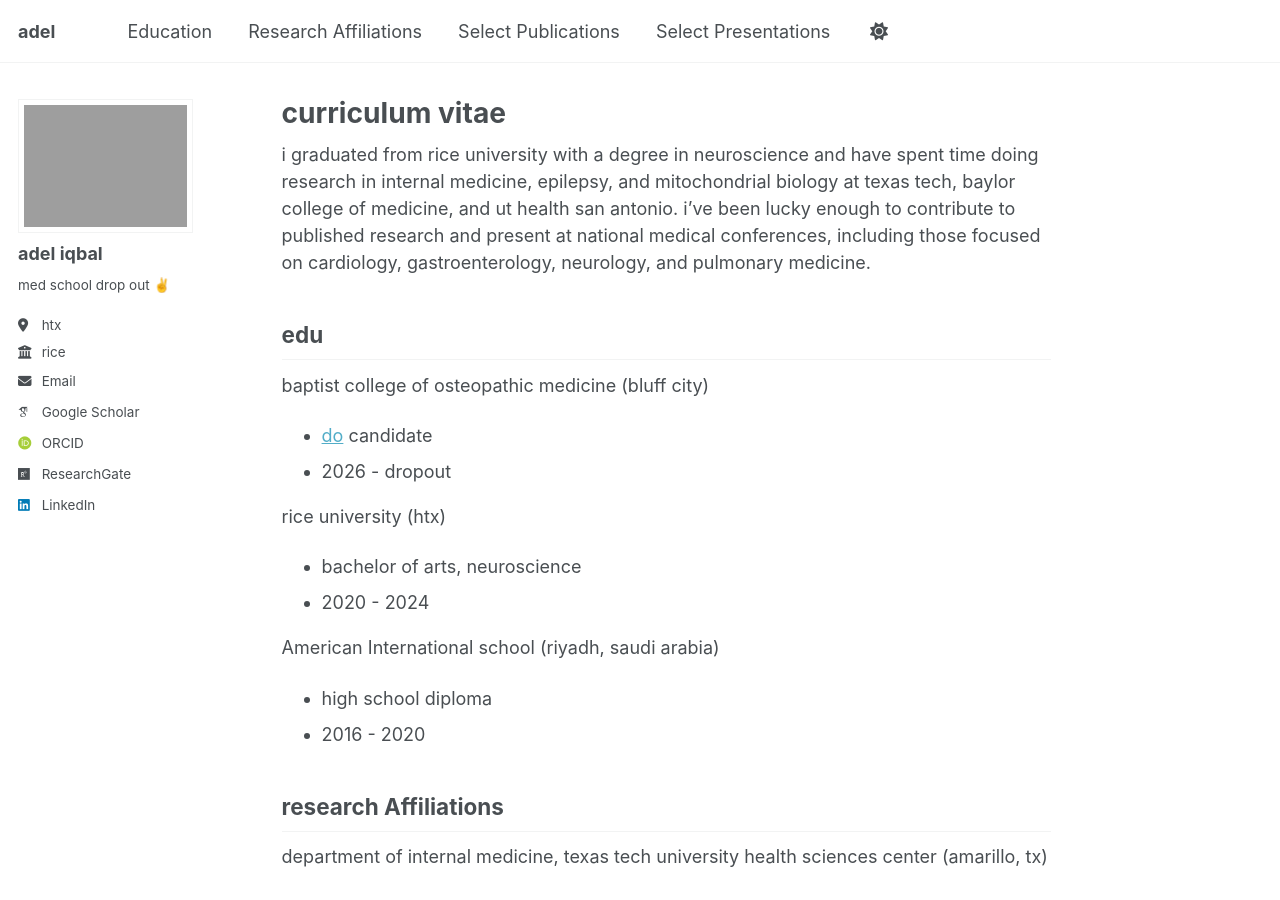
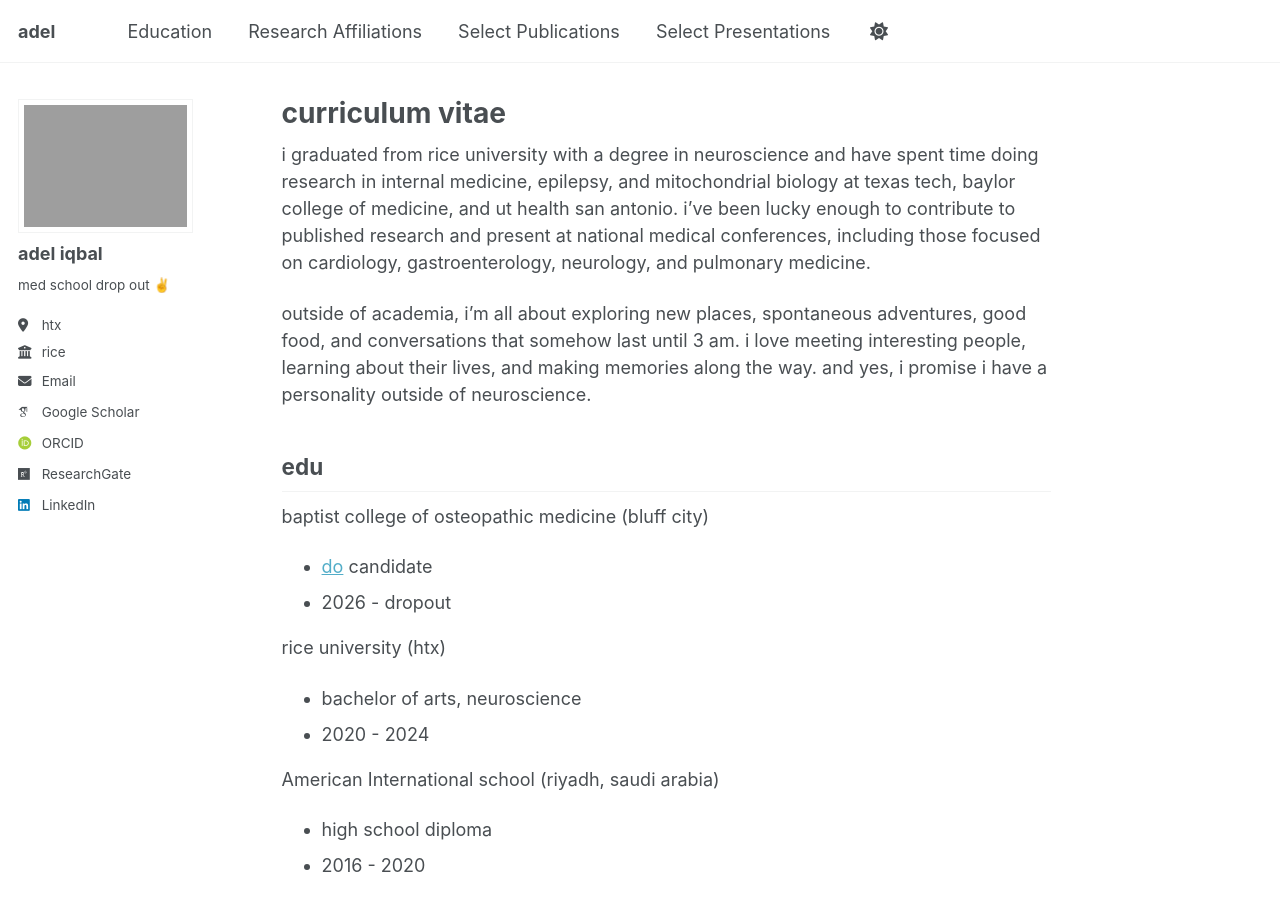
Before and after one commit to adel-iqbal/aiqbal, a Jekyll site: the page built from _pages/about.md, in a window 1280 px wide and 900 px high. Built offline with Jekyll 4.4.1, drawn with Linux system fonts in a browser that asks for light colours; some web fonts are replaced; a script bundle is joined from its source files by our own code; library files that are not in the unit come from our copies.

Commit message:
Update about.md

```diff
--- a/_pages/about.md
+++ b/_pages/about.md
@@ -8,6 +8,8 @@ redirect_from:
 ---
 
 i graduated from rice university with a degree in neuroscience and have spent time doing research in internal medicine, epilepsy, and mitochondrial biology at texas tech, baylor college of medicine, and ut health san antonio. i've been lucky enough to contribute to published research and present at national medical conferences, including those focused on cardiology, gastroenterology, neurology, and pulmonary medicine.
+
+outside of academia, i'm all about exploring new places, spontaneous adventures, good food, and conversations that somehow last until 3 am. i love meeting interesting people, learning about their lives, and making memories along the way. and yes, i promise i have a personality outside of neuroscience.
 
 edu
 ------
```
